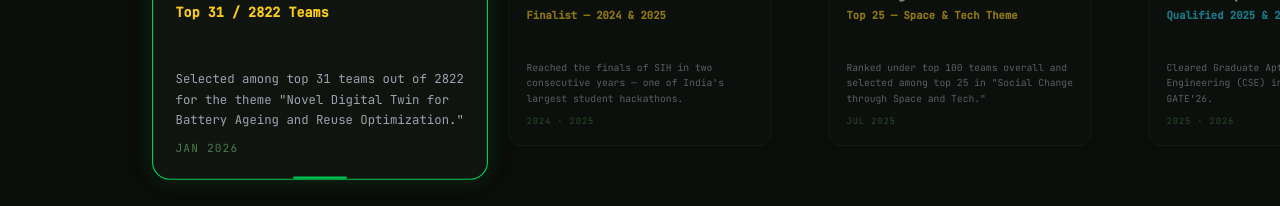
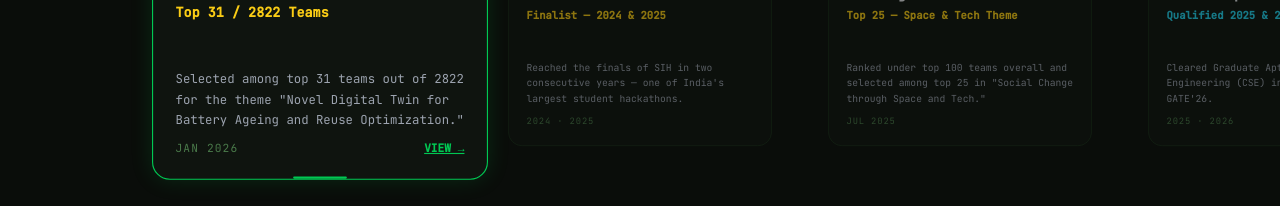
Before and after one commit to abhaygzb15/abhaygzb15.github.io, a React (Vite) app: page / in a window 1280 px wide. Shown: the part 5187-5393 px from the top of the page. Built offline with nearby package versions, Linux system fonts and the light colour scheme.

Commit message:
add links to achievements

```diff
--- a/src/components/Achievements/Achievements.tsx
+++ b/src/components/Achievements/Achievements.tsx
@@ -9,6 +9,7 @@ interface Achievement {
   subtitle?: string
   date?: string
   description: string
+  link: string
 }
 
 const achievements: Achievement[] = [
@@ -20,6 +21,7 @@ const achievements: Achievement[] = [
     date: 'Jan 2026',
     description:
       'Selected among top 31 teams out of 2822 for the theme "Novel Digital Twin for Battery Ageing and Reuse Optimization."',
+    link: 'https://www.tatatechnologies.com/in/innovent-2025-26/',
   },
   {
     category: 'hackathon',
@@ -29,6 +31,7 @@ const achievements: Achievement[] = [
     date: '2024 · 2025',
     description:
       'Reached the finals of SIH in two consecutive years — one of India\'s largest student hackathons.',
+    link: 'https://drive.google.com/drive/folders/114HPHFffYtCEq5xuKjjQp7eUtXH4xpn2?usp=sharing',
   },
   {
     category: 'hackathon',
@@ -38,6 +41,7 @@ const achievements: Achievement[] = [
     date: 'Jul 2025',
     description:
       'Ranked under top 100 teams overall and selected among top 25 in "Social Change through Space and Tech."',
+    link: 'https://drive.google.com/file/d/1o9Mot86LEosT1eon5T-jWreUjsWysH-J/view?usp=sharing',
   },
   {
     category: 'exam',
@@ -47,6 +51,7 @@ const achievements: Achievement[] = [
     date: '2025 · 2026',
     description:
       'Cleared Graduate Aptitude Test in Engineering (CSE) in both GATE\'25 and GATE\'26.',
+    link: '',
   },
   {
     category: 'exam',
@@ -56,6 +61,7 @@ const achievements: Achievement[] = [
     date: 'GATE 2026',
     description:
       'Secured All India Rank 3863 in the Data Science & AI paper of GATE 2026.',
+    link: '',
   },
   {
     category: 'volunteer',
@@ -64,7 +70,8 @@ const achievements: Achievement[] = [
     subtitle: 'Event Management Intern',
     date: 'Oct 2023',
     description:
-      'Served as Event Management Intern for USI (United Service Institution of India) at Manekshaw Centre, New Delhi — a think tank for national security.',
+      'Served as Event Management Intern for USI (United Service Institution of India) at Manekshaw Centre, New Delhi.',
+    link: '',
   },
   {
     category: 'volunteer',
@@ -74,6 +81,7 @@ const achievements: Achievement[] = [
     date: '2023',
     description:
       'Volunteered at Convoke, the Tech Fest of the University of Delhi, assisting in event coordination and logistics.',
+    link: '',
   },
   {
     category: 'certification',
@@ -83,6 +91,7 @@ const achievements: Achievement[] = [
     date: 'May 2024',
     description:
       'Completed British Airways Data Science Job Simulation — covering Web Scraping, Python, and advanced analytics skills.',
+    link: 'https://www.linkedin.com/in/abhaypawar15/overlay/1727014020881/single-media-viewer?type=DOCUMENT&profileId=ACoAAD68KCoBsMBV9Nwm6juOJWYF0RAFF_yIc1o&lipi=urn%3Ali%3Apage%3Ad_flagship3_profile_view_base%3BLnnXzQygRSen4EgqL3yPHg%3D%3D',
   },
 ]
 
@@ -196,8 +205,14 @@ const Achievements = () => {
             <div
               key={item.title}
               ref={(el) => { cardRefs.current[i] = el }}
-              onClick={() => scrollTo(i)}
-              className="shrink-0 cursor-pointer"
+              onClick={() => {
+                if (isActive && item.link) {
+                  window.open(item.link, '_blank')
+                } else {
+                  scrollTo(i)
+                }
+              }}
+              className="shrink-0 cursor-pointer group"
               style={{
                 width: CARD_W,
                 scrollSnapAlign: 'center',
@@ -234,16 +249,32 @@ const Achievements = () => {
                   )}
                 </div>
 
-                {/* Bottom: description + date */}
+                {/* Bottom: description + date + view button */}
                 <div className="space-y-2">
                   <p className="font-mono text-gray-400 text-[11px] leading-relaxed line-clamp-3">
                     {item.description}
                   </p>
-                  {item.date && (
-                    <p className="font-mono text-terminal-muted text-[10px] tracking-widest uppercase">
-                      {item.date}
-                    </p>
-                  )}
+                  <div className="flex items-center justify-between">
+                    {item.date && (
+                      <p className="font-mono text-terminal-muted text-[10px] tracking-widest uppercase">
+                        {item.date}
+                      </p>
+                    )}
+                    {isActive && item.link && (
+                      <a
+                        href={item.link}
+                        target="_blank"
+                        rel="noopener noreferrer"
+                        onClick={(e) => {
+                          e.stopPropagation()
+                          window.open(item.link, '_blank')
+                        }}
+                        className="font-mono text-[10px] font-semibold text-terminal-green hover:text-terminal-green-glow transition-colors cursor-pointer underline"
+                      >
+                        VIEW →
+                      </a>
+                    )}
+                  </div>
                 </div>
 
                 {/* Active indicator line at bottom */}
```
